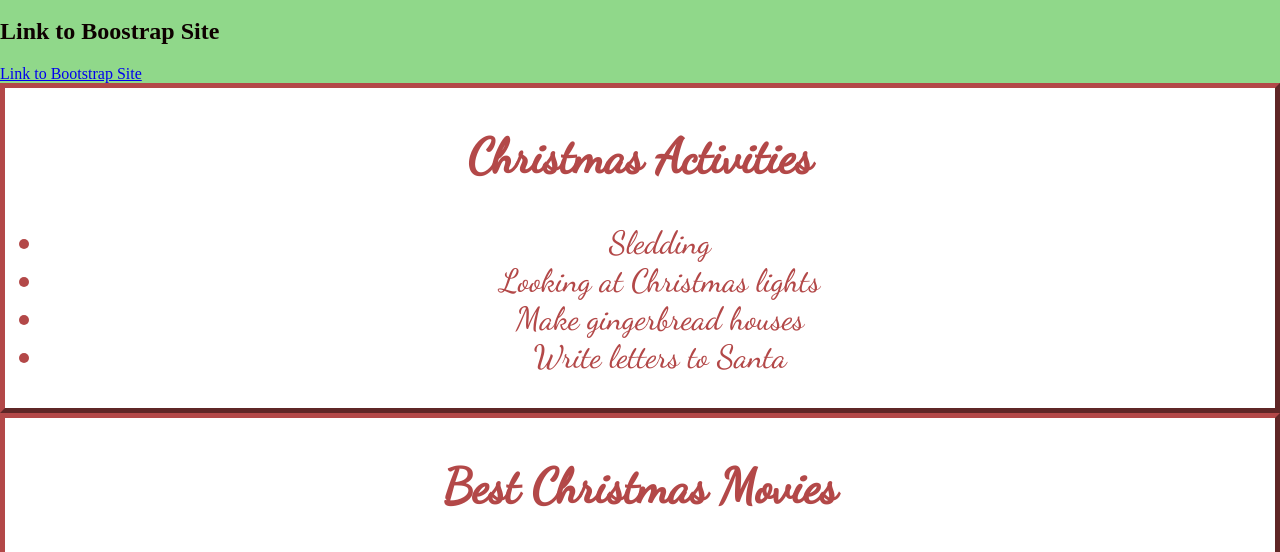
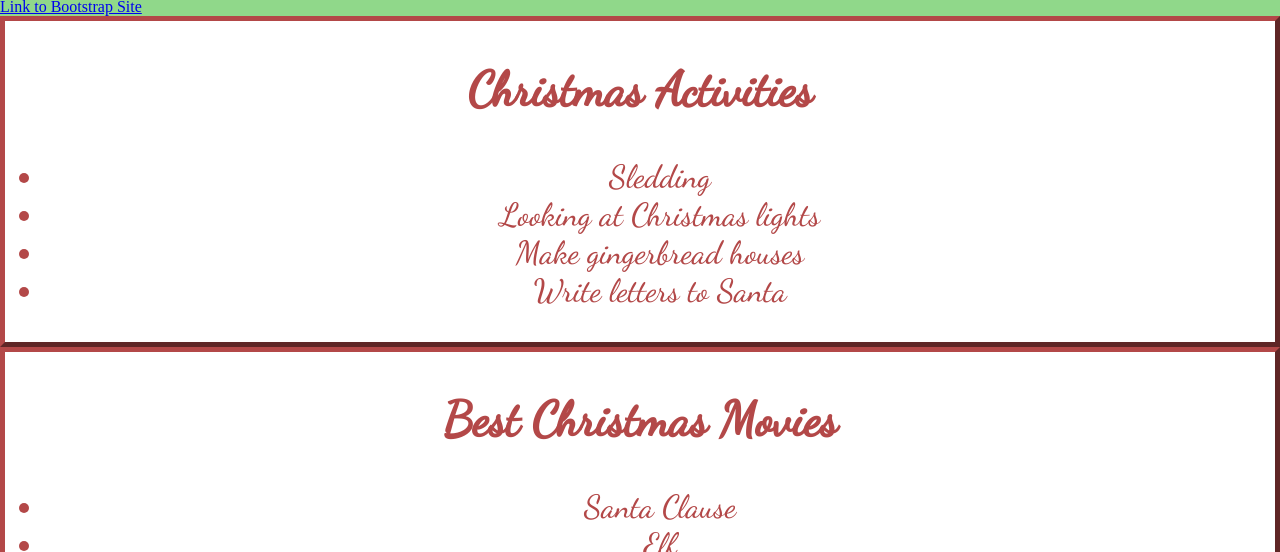
Before and after one commit to savypo/ScratchPage, a plain HTML site: page index.html in a window 1280 px wide. Shown: the part 246-798 px from the top of the page. Drawn offline with Linux system fonts and the light colour scheme.

Commit message:
Add files via upload

```diff
--- a/index.html
+++ b/index.html
@@ -34,7 +34,6 @@
 <a href="#Calender">Advent Calender</a><br />
 <a href = "#Map">North Pole Map</a><br />
 
-        <h2 id="Link">Link to Boostrap Site</h2>
         <a href="https://savypo.github.io/WebDev/">Link to Bootstrap Site</a>
 
     <!-- ======= Christmas Activies section ======= -->
```
